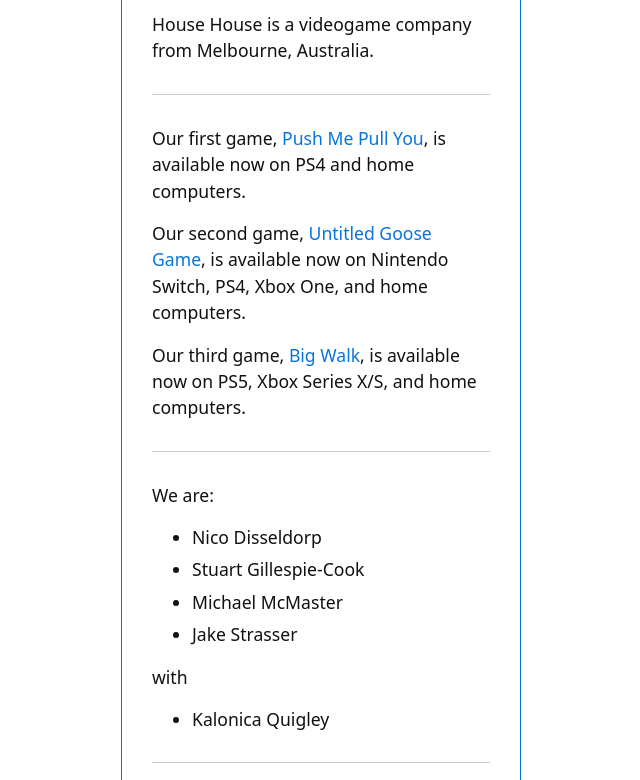
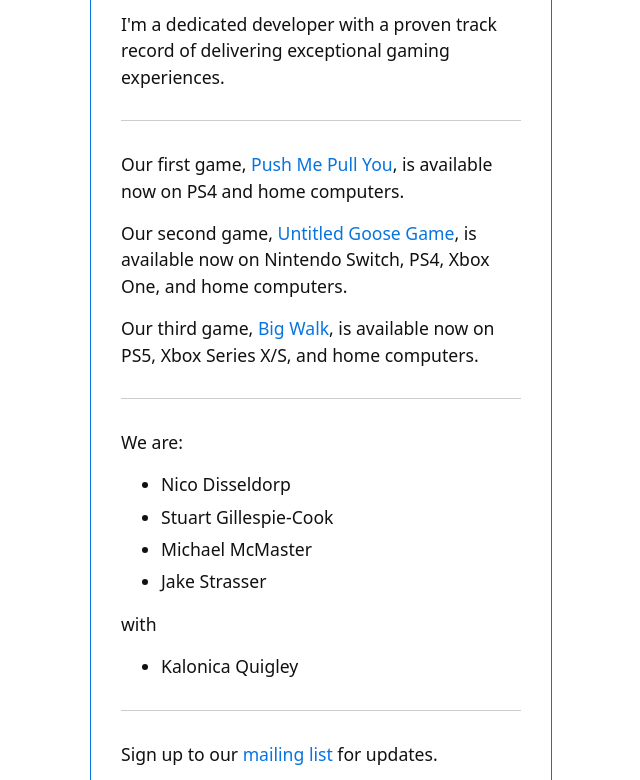
Before and after one commit to Guillemsc/guillemsc.github.io, a website: page index.html in a window 1280 px wide. Shown: the part 144-924 px from the top of the page, without its empty margins (319-959 px from the left). Drawn offline with Linux system fonts and the light colour scheme.

Commit message:
Not necessary

```diff
--- a/index.html
+++ b/index.html
@@ -11,7 +11,7 @@
 <h1>Guillem Sunyer</h1>
 
 <p>
-    House House is a videogame company from Melbourne, Australia.
+    I'm a dedicated developer with a proven track record of delivering exceptional gaming experiences.
 </p>
 
 <hr>
--- a/style.css
+++ b/style.css
@@ -1,16 +1,6 @@
 :root {
     --brand-accent: #0774e0;
     --text-color: #111;
-}
-
-/* 1. Global Reset */
-*, *::before, *::after {
-    box-sizing: border-box;
-}
-
-html, body {
-    margin: 0;
-    padding: 0;
 }
 
 body
```
